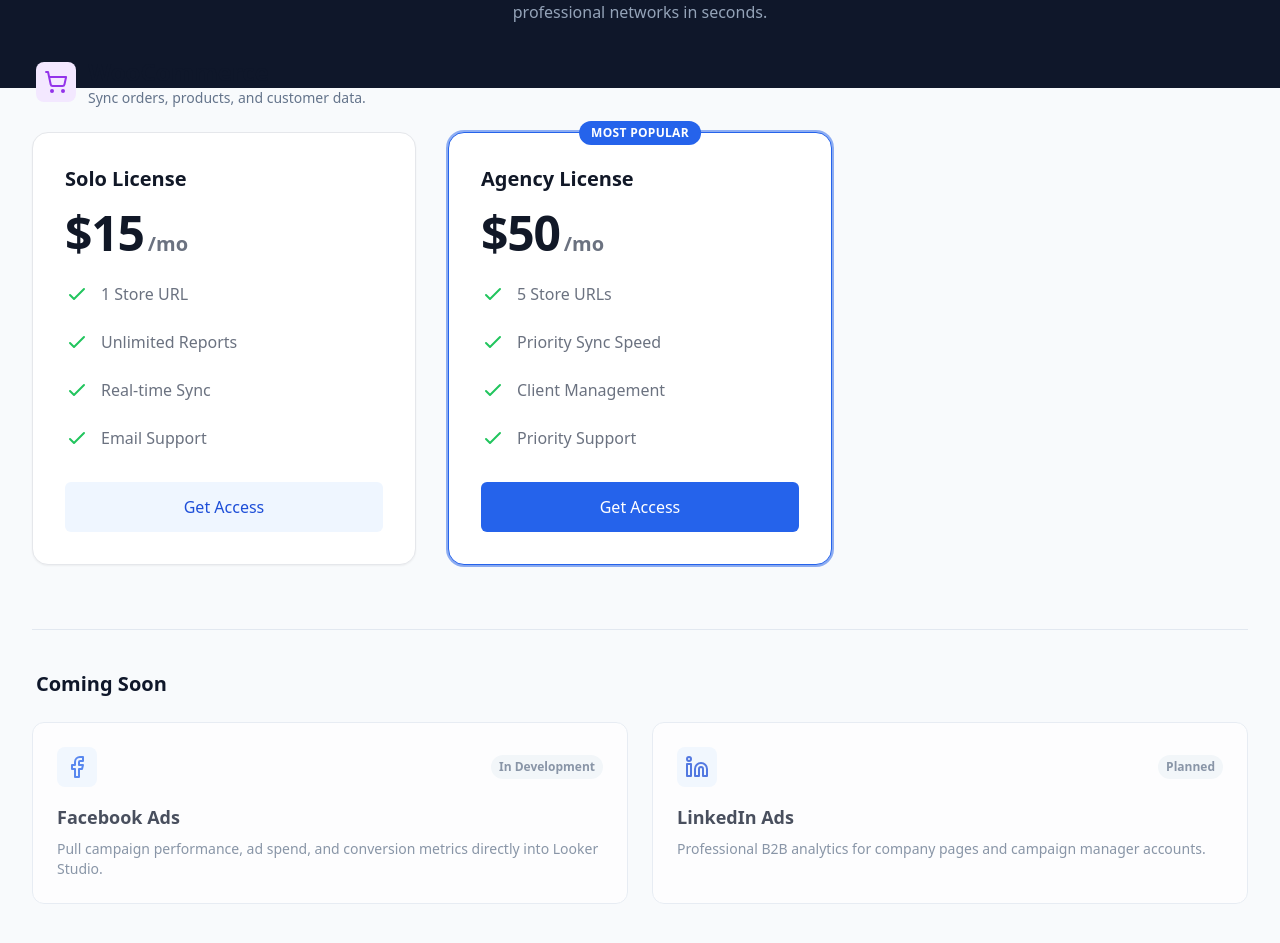
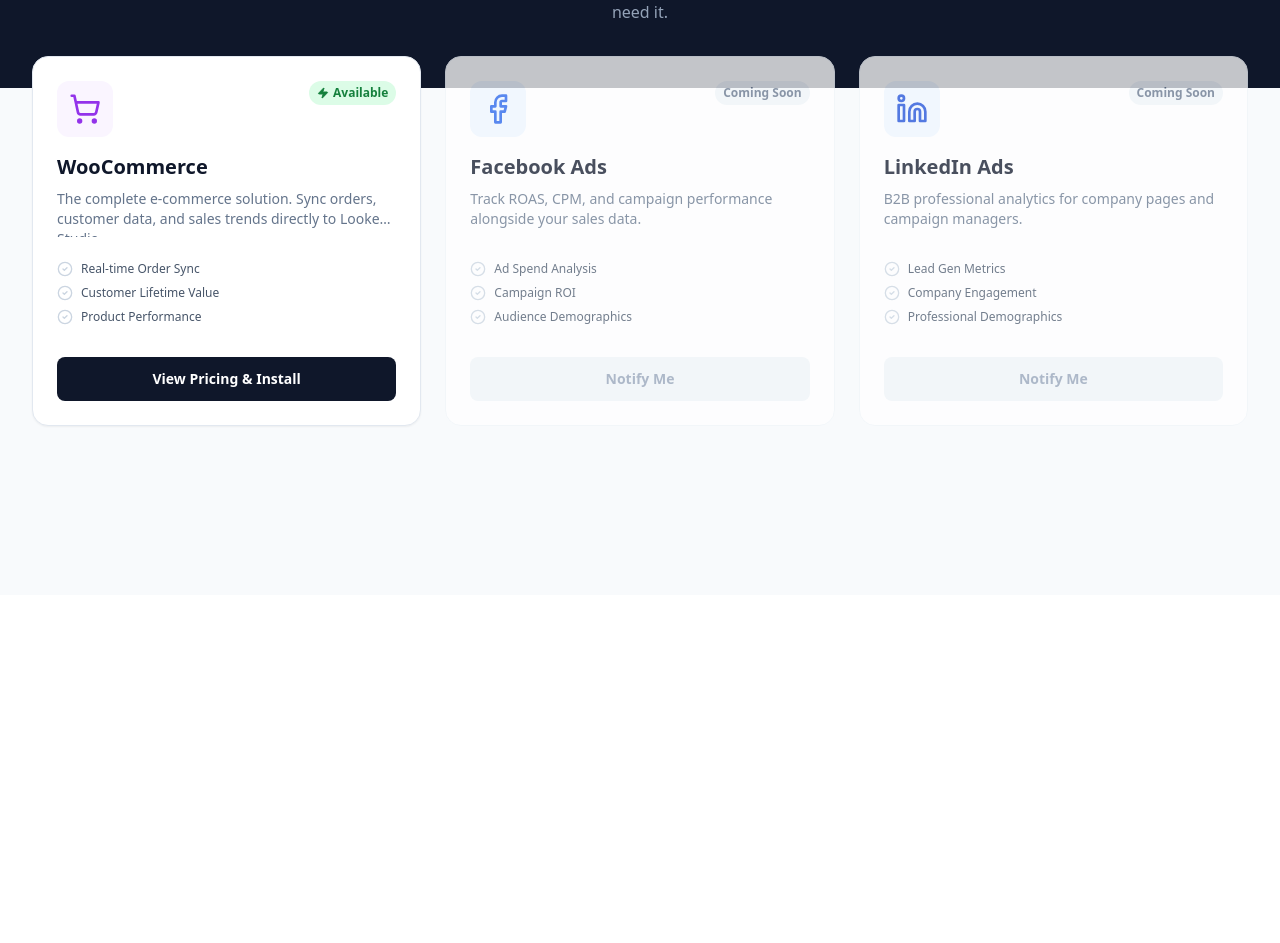
Before and after one commit to primenymanalytics-cmd/primenym-dashboard, a Next.js app: page /marketplace in a window 1280 px wide. Shown: the part 205-1148 px from the top of the page. After the commit the page ends 800 px from the top, so only its background shows below. Built offline with nearby package versions, Linux system fonts and the light colour scheme; no server answers; sample sign-in values are in the browser's storage.

Commit message:
marcketplace and Pricing cards seperation Attempt 1

```diff
--- a/src/app/marketplace/page.tsx
+++ b/src/app/marketplace/page.tsx
@@ -4,14 +4,36 @@
 import { auth } from "@/lib/firebase";
 import { onAuthStateChanged } from "firebase/auth";
 import { useRouter } from "next/navigation";
-import { ShoppingCart, Facebook, Linkedin, ArrowRight } from "lucide-react";
+import {
+  ShoppingCart,
+  Facebook,
+  Linkedin,
+  X,
+  CheckCircle2,
+  Zap
+} from "lucide-react";
 import Navbar from "@/components/Navbar";
 import PricingCard from "@/components/PricingCard";
+
+// Define the shape of a Connector
+interface Connector {
+  id: string;
+  name: string;
+  description: string;
+  icon: any;
+  color: string;
+  bgColor: string;
+  status: "active" | "coming_soon";
+  features: string[];
+}
 
 export default function MarketplacePage() {
   const router = useRouter();
   const [user, setUser] = useState<any>(null);
   const [loading, setLoading] = useState(true);
+
+  // State to manage which connector's pricing modal is open
+  const [selectedConnector, setSelectedConnector] = useState<string | null>(null);
 
   useEffect(() => {
     const unsubscribe = onAuthStateChanged(auth, (currentUser) => {
@@ -23,6 +45,39 @@
     });
     return () => unsubscribe();
   }, [router]);
+
+  const connectors: Connector[] = [
+    {
+      id: "WOOCOMMERCE",
+      name: "WooCommerce",
+      description: "The complete e-commerce solution. Sync orders, customer data, and sales trends directly to Looker Studio.",
+      icon: ShoppingCart,
+      color: "text-purple-600",
+      bgColor: "bg-purple-50",
+      status: "active",
+      features: ["Real-time Order Sync", "Customer Lifetime Value", "Product Performance"]
+    },
+    {
+      id: "FACEBOOK",
+      name: "Facebook Ads",
+      description: "Track ROAS, CPM, and campaign performance alongside your sales data.",
+      icon: Facebook,
+      color: "text-blue-600",
+      bgColor: "bg-blue-50",
+      status: "coming_soon",
+      features: ["Ad Spend Analysis", "Campaign ROI", "Audience Demographics"]
+    },
+    {
+      id: "LINKEDIN",
+      name: "LinkedIn Ads",
+      description: "B2B professional analytics for company pages and campaign managers.",
+      icon: Linkedin,
+      color: "text-blue-700",
+      bgColor: "bg-blue-50",
+      status: "coming_soon",
+      features: ["Lead Gen Metrics", "Company Engagement", "Professional Demographics"]
+    }
+  ];
 
   if (loading) return (
     <div className="min-h-screen flex items-center justify-center bg-gray-50">
@@ -39,26 +94,106 @@
         <div className="max-w-7xl mx-auto px-4 sm:px-6 lg:px-8 text-center">
             <h1 className="text-3xl font-bold tracking-tight mb-4">Connector Marketplace</h1>
             <p className="text-slate-400 max-w-2xl mx-auto">
-              Supercharge your Looker Studio reports. Connect to e-commerce, social, and professional networks in seconds.
+              Browse our catalog of high-performance connectors. Install what you need, when you need it.
             </p>
         </div>
       </div>
 
       <main className="max-w-7xl mx-auto px-4 sm:px-6 lg:px-8 -mt-8 pb-20">
 
-        {/* --- 1. WOOCOMMERCE SECTION (Active) --- */}
-        <div className="mb-16">
-            <div className="flex items-center gap-3 mb-6 ml-1">
-                <div className="p-2 bg-purple-100 rounded-lg">
-                    <ShoppingCart className="w-6 h-6 text-purple-600" />
+        {/* CONNECTOR GRID */}
+        <div className="grid grid-cols-1 md:grid-cols-2 lg:grid-cols-3 gap-6">
+            {connectors.map((connector) => (
+                <div
+                    key={connector.id}
+                    className={`bg-white rounded-2xl p-6 border transition-all duration-300 ${
+                        connector.status === "active"
+                        ? "border-slate-200 shadow-sm hover:shadow-xl hover:border-blue-200"
+                        : "border-slate-100 opacity-75"
+                    }`}
+                >
+                    {/* Header */}
+                    <div className="flex items-start justify-between mb-4">
+                        <div className={`p-3 rounded-xl ${connector.bgColor}`}>
+                            <connector.icon className={`w-8 h-8 ${connector.color}`} />
                         </div>
-                <div>
-                    <h2 className="text-2xl font-bold text-slate-900">WooCommerce</h2>
-                    <p className="text-slate-500 text-sm">Sync orders, products, and customer data.</p>
-                </div>
+                        {connector.status === "active" ? (
+                            <span className="px-2 py-1 bg-green-100 text-green-700 text-xs font-bold rounded-full flex items-center">
+                                <Zap className="w-3 h-3 mr-1" fill="currentColor" />
+                                Available
+                            </span>
+                        ) : (
+                            <span className="px-2 py-1 bg-slate-100 text-slate-500 text-xs font-bold rounded-full">
+                                Coming Soon
+                            </span>
+                        )}
                     </div>
 
-            <div className="grid grid-cols-1 md:grid-cols-2 lg:grid-cols-3 gap-8">
+                    {/* Content */}
+                    <h3 className="text-xl font-bold text-slate-900 mb-2">{connector.name}</h3>
+                    <p className="text-slate-500 text-sm mb-6 h-12 line-clamp-2">
+                        {connector.description}
+                    </p>
+
+                    {/* Features List */}
+                    <ul className="space-y-2 mb-8">
+                        {connector.features.map((feat, i) => (
+                            <li key={i} className="flex items-center text-xs text-slate-600 font-medium">
+                                <CheckCircle2 className="w-4 h-4 text-slate-300 mr-2" />
+                                {feat}
+                            </li>
+                        ))}
+                    </ul>
+
+                    {/* Action Button */}
+                    <button
+                        onClick={() => connector.status === "active" && setSelectedConnector(connector.id)}
+                        disabled={connector.status !== "active"}
+                        className={`w-full py-3 rounded-lg font-semibold text-sm transition-colors ${
+                            connector.status === "active"
+                            ? "bg-slate-900 text-white hover:bg-blue-600 hover:shadow-lg"
+                            : "bg-slate-100 text-slate-400 cursor-not-allowed"
+                        }`}
+                    >
+                        {connector.status === "active" ? "View Pricing & Install" : "Notify Me"}
+                    </button>
+                </div>
+            ))}
+        </div>
+
+      </main>
+
+      {/* --- PRICING MODAL (Popup) --- */}
+      {selectedConnector === "WOOCOMMERCE" && (
+        <div className="fixed inset-0 z-50 flex items-center justify-center p-4">
+            {/* Dark Overlay */}
+            <div
+                className="absolute inset-0 bg-slate-900/60 backdrop-blur-sm transition-opacity"
+                onClick={() => setSelectedConnector(null)}
+            ></div>
+
+            {/* Modal Content */}
+            <div className="relative bg-white rounded-2xl shadow-2xl w-full max-w-4xl max-h-[90vh] overflow-y-auto">
+                {/* Close Button */}
+                <button
+                    onClick={() => setSelectedConnector(null)}
+                    className="absolute top-4 right-4 p-2 bg-slate-100 rounded-full hover:bg-slate-200 transition-colors z-10"
+                >
+                    <X className="w-5 h-5 text-slate-600" />
+                </button>
+
+                {/* Modal Header */}
+                <div className="text-center pt-10 pb-6 px-6 bg-slate-50 border-b border-slate-100">
+                    <div className="inline-flex p-3 bg-purple-100 rounded-xl mb-4">
+                        <ShoppingCart className="w-8 h-8 text-purple-600" />
+                    </div>
+                    <h2 className="text-2xl font-bold text-slate-900">WooCommerce Plans</h2>
+                    <p className="text-slate-500 mt-2">Choose a license that fits your agency needs.</p>
+                </div>
+
+                {/* Pricing Cards Container */}
+                <div className="p-8 bg-white">
+                    <div className="grid grid-cols-1 md:grid-cols-2 gap-8">
                         <PricingCard
                             name="Solo License"
                             price="15"
@@ -78,40 +213,17 @@
                             features={["5 Store URLs", "Priority Sync Speed", "Client Management", "Priority Support"]}
                         />
                     </div>
-        </div>
 
-        {/* --- 2. COMING SOON SECTION --- */}
-        <div className="border-t border-slate-200 pt-10">
-            <h3 className="text-xl font-semibold text-slate-900 mb-6 ml-1">Coming Soon</h3>
-
-            <div className="grid grid-cols-1 md:grid-cols-2 gap-6">
-                {/* Facebook Card */}
-                <div className="bg-white p-6 rounded-xl border border-slate-200 opacity-75 hover:opacity-100 transition-opacity">
-                    <div className="flex items-center justify-between mb-4">
-                        <div className="p-2 bg-blue-50 rounded-lg">
-                            <Facebook className="w-6 h-6 text-blue-600" />
-                        </div>
-                        <span className="px-2 py-1 bg-slate-100 text-xs font-semibold text-slate-500 rounded-full">In Development</span>
-                    </div>
-                    <h4 className="text-lg font-bold text-slate-900">Facebook Ads</h4>
-                    <p className="text-slate-500 text-sm mt-2">Pull campaign performance, ad spend, and conversion metrics directly into Looker Studio.</p>
-                </div>
-
-                {/* LinkedIn Card */}
-                <div className="bg-white p-6 rounded-xl border border-slate-200 opacity-75 hover:opacity-100 transition-opacity">
-                     <div className="flex items-center justify-between mb-4">
-                        <div className="p-2 bg-blue-50 rounded-lg">
-                            <Linkedin className="w-6 h-6 text-blue-700" />
-                        </div>
-                        <span className="px-2 py-1 bg-slate-100 text-xs font-semibold text-slate-500 rounded-full">Planned</span>
-                    </div>
-                    <h4 className="text-lg font-bold text-slate-900">LinkedIn Ads</h4>
-                    <p className="text-slate-500 text-sm mt-2">Professional B2B analytics for company pages and campaign manager accounts.</p>
+                    <div className="mt-8 text-center">
+                        <p className="text-xs text-slate-400">
+                            Payments are securely processed by Stripe. You can cancel anytime from the dashboard.
+                        </p>
                     </div>
                 </div>
             </div>
+        </div>
+      )}
 
-      </main>
     </div>
   );
 }
```
Lines whose indentation alone changed are shown as unchanged.
